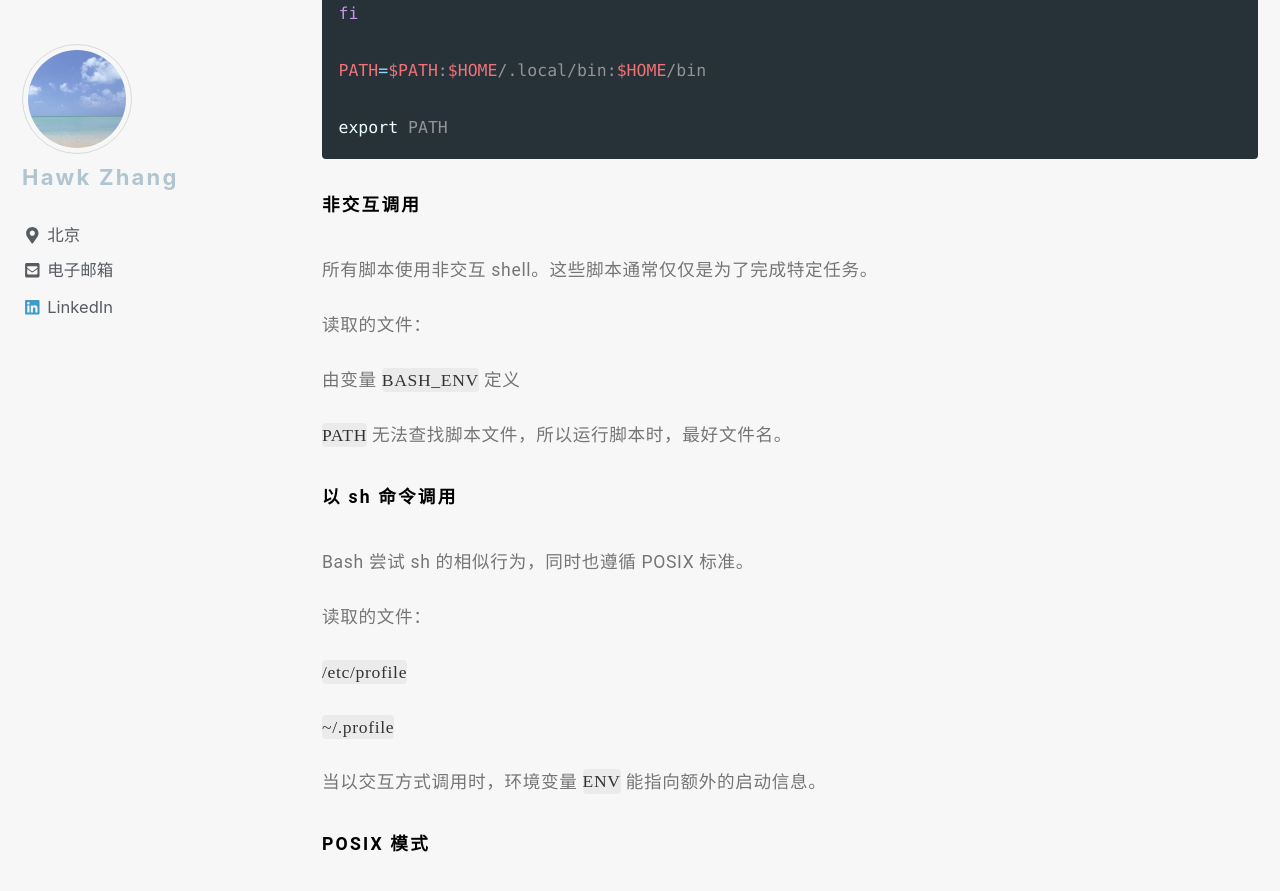
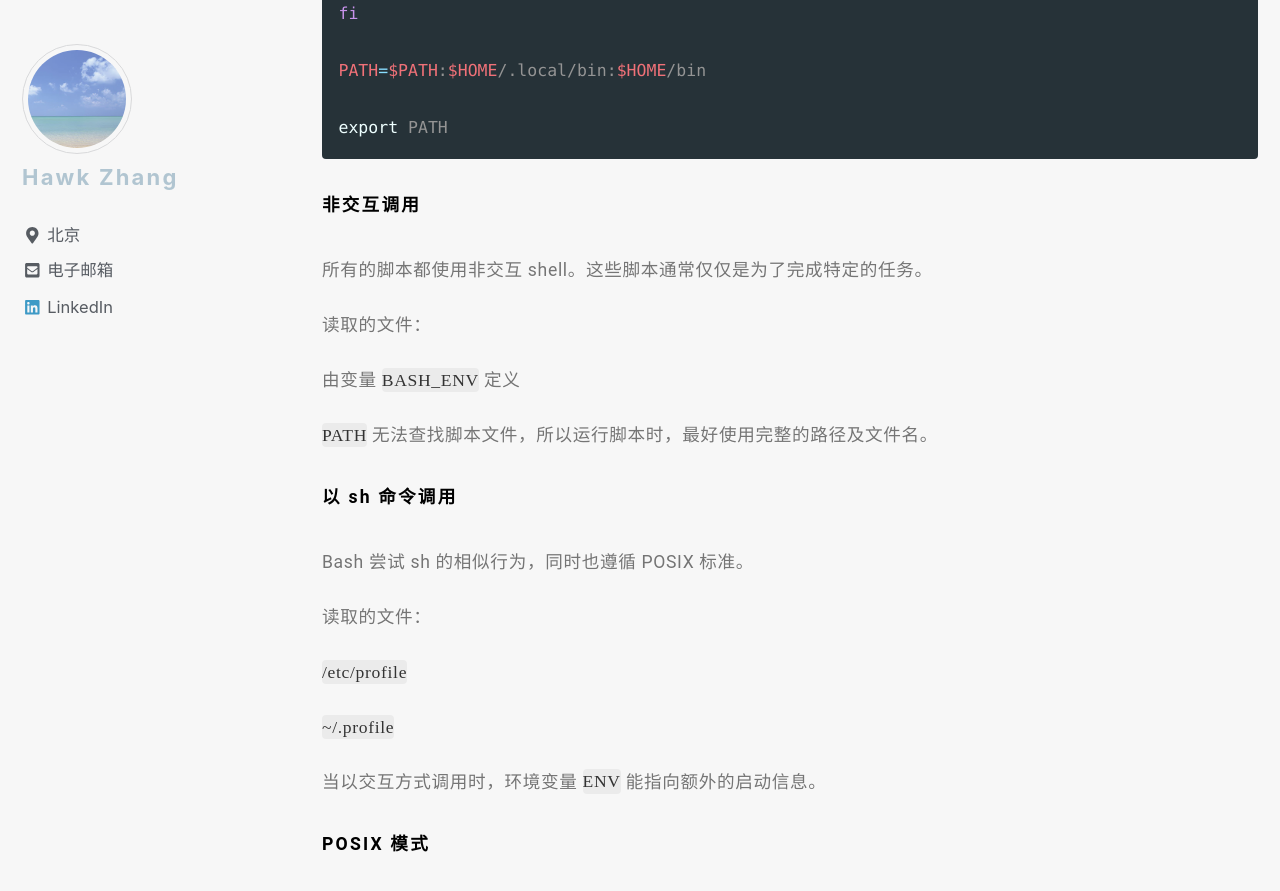
Before and after one commit to narru888/linotes_note, a Jekyll site: the page built from _posts/programming/bash/2017-05-03-bash01.md, in a window 1280 px wide and 900 px high, scrolled down 5270 px. Shown: the top 891 px of the window. Built offline with Jekyll 4.4.1, drawn with Linux system fonts in a browser that asks for light colours; nearby versions of some CDN libraries; a script that is not in the unit is left out.

Commit message:
update on 2019-01-13 18:20:01 CST

```diff
--- a/_posts/programming/bash/2017-05-03-bash01.md
+++ b/_posts/programming/bash/2017-05-03-bash01.md
@@ -145,13 +145,13 @@ export PATH
 
 ###### 非交互调用
 
-所有脚本使用非交互 shell。这些脚本通常仅仅是为了完成特定任务。
+所有的脚本都使用非交互 shell。这些脚本通常仅仅是为了完成特定的任务。
 
 读取的文件：
 
 由变量 `BASH_ENV` 定义
 
-`PATH` 无法查找脚本文件，所以运行脚本时，最好文件名。
+`PATH` 无法查找脚本文件，所以运行脚本时，最好使用完整的路径及文件名。
 
 ###### 以 sh 命令调用
 
```
